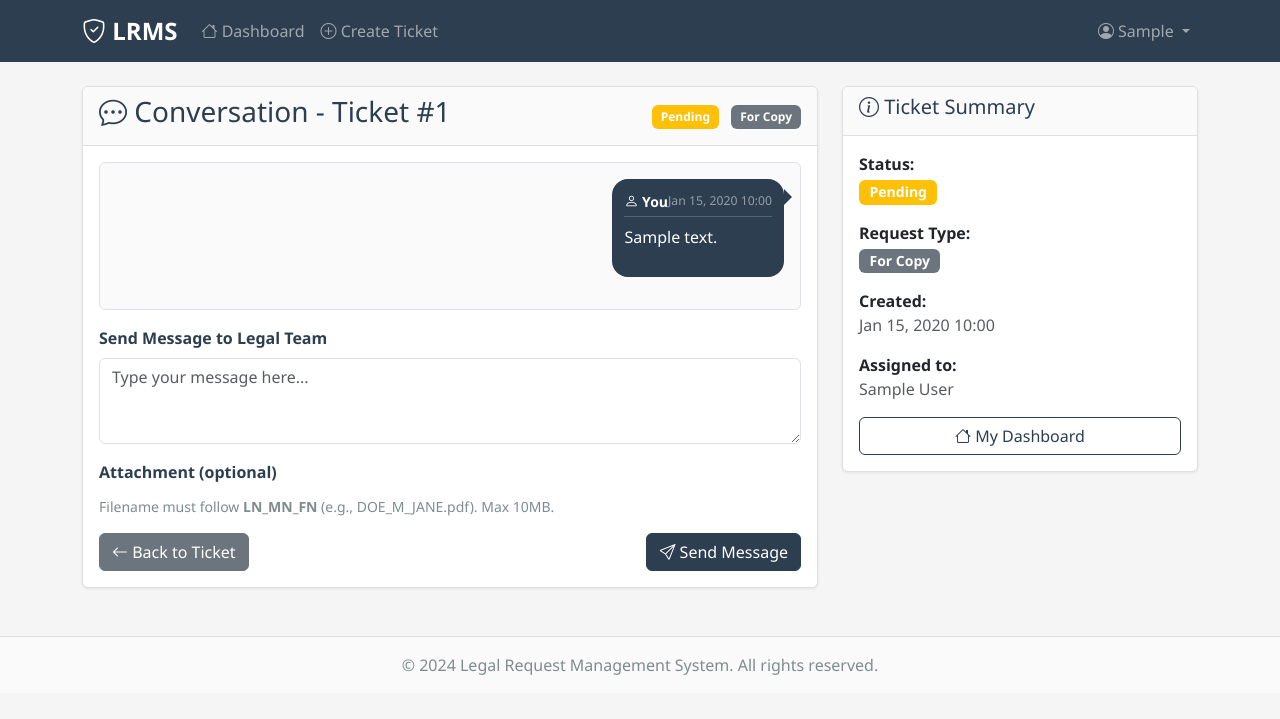
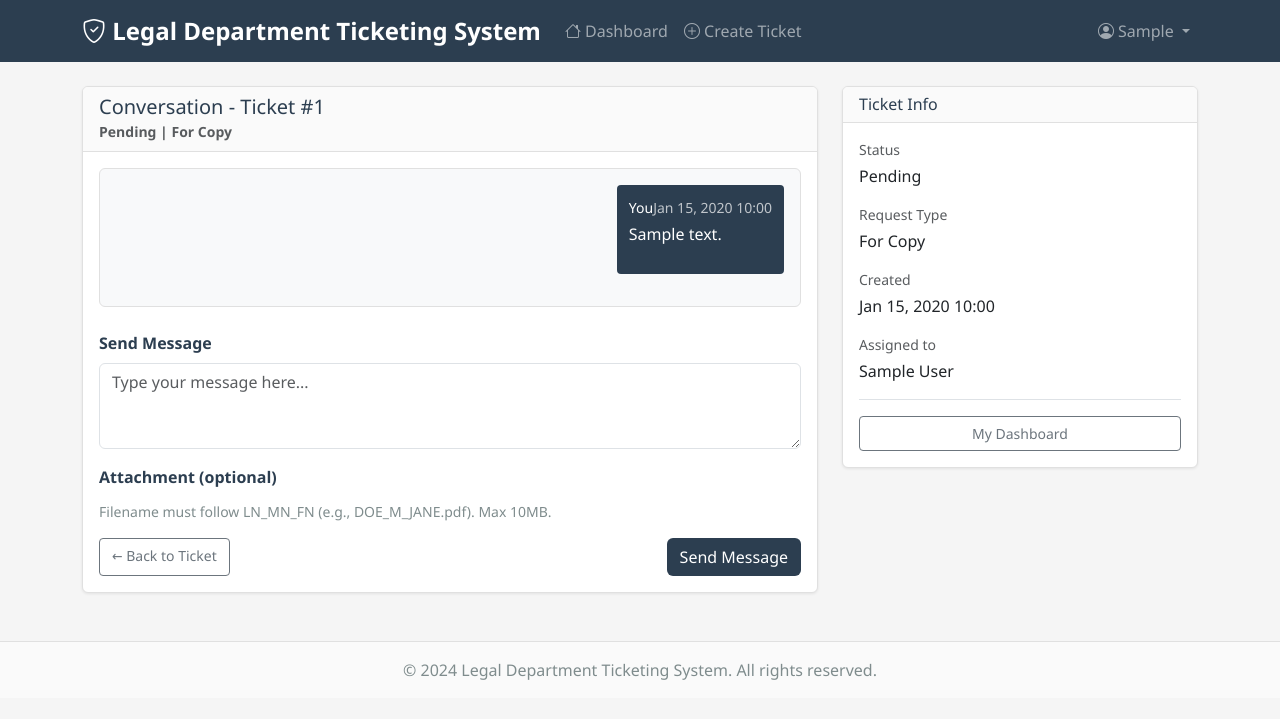
Before and after one commit to ruthsky18/LegalTicketingSystem, a Django app: page /ticket/1/conversation/ in a window 1280 px wide. Shown: the top 719 px of the page. Run offline with Django 5.2, Linux system fonts and the light colour scheme; a user stored in the database is signed in; tables that the repository leaves empty hold one stand-in row (values such as "Sample post").

```diff
--- a/templates/authentication/login.html
+++ b/templates/authentication/login.html
@@ -1,6 +1,6 @@
 {% extends 'base.html' %}
 
-{% block title %}Login - LRMS{% endblock %}
+{% block title %}Login - Legal Department Ticketing System{% endblock %}
 
 {% block content %}
 <div class="row justify-content-center">
--- a/templates/base.html
+++ b/templates/base.html
@@ -4,7 +4,7 @@
 <head>
     <meta charset="UTF-8">
     <meta name="viewport" content="width=device-width, initial-scale=1.0">
-    <title>{% block title %}Legal Request Management System{% endblock %}</title>
+    <title>{% block title %}Legal Department Ticketing System{% endblock %}</title>
 
     <!-- Bootstrap 5 CSS -->
     <link href="https://cdn.jsdelivr.net/npm/bootstrap@5.3.0/dist/css/bootstrap.min.css" rel="stylesheet">
@@ -18,7 +18,7 @@
     <nav class="navbar navbar-expand-lg navbar-dark" style="background-color: #2c3e50;">
         <div class="container">
             <a class="navbar-brand" href="{% url 'tickets:home' %}">
-                <i class="bi bi-shield-check"></i> LRMS
+                <i class="bi bi-shield-check"></i> Legal Department Ticketing System
             </a>
 
             <button class="navbar-toggler" type="button" data-bs-toggle="collapse" data-bs-target="#navbarNav">
@@ -103,7 +103,7 @@
     <!-- Footer -->
     <footer class="text-center py-3 mt-5" style="background-color: #fafafa; color: #7f8c8d; border-top: 1px solid #e0e0e0;">
         <div class="container">
-            <p class="mb-0">&copy; 2024 Legal Request Management System. All rights reserved.</p>
+            <p class="mb-0">&copy; 2024 Legal Department Ticketing System. All rights reserved.</p>
         </div>
     </footer>
 
--- a/templates/tickets/admin_ticket_detail.html
+++ b/templates/tickets/admin_ticket_detail.html
@@ -1,6 +1,6 @@
 {% extends 'base.html' %}
 
-{% block title %}Process Ticket #{{ ticket.id }} - LRMS{% endblock %}
+{% block title %}Process Ticket #{{ ticket.id }} - Legal Department Ticketing System{% endblock %}
 
 {% block content %}
 <div class="row">
--- a/templates/tickets/user_dashboard.html
+++ b/templates/tickets/user_dashboard.html
@@ -1,6 +1,6 @@
 {% extends 'base.html' %}
 
-{% block title %}Dashboard - LRMS{% endblock %}
+{% block title %}Dashboard - Legal Department Ticketing System{% endblock %}
 
 {% block content %}
 <div class="d-flex justify-content-between align-items-center mb-4">
--- a/templates/tickets/user_ticket_conversation.html
+++ b/templates/tickets/user_ticket_conversation.html
@@ -1,41 +1,36 @@
 {% extends 'base.html' %}
 
-{% block title %}Conversation - Ticket #{{ ticket.id }} - LRMS{% endblock %}
+{% block title %}Conversation - Ticket #{{ ticket.id }} - Legal Department Ticketing System{% endblock %}
 
 {% block content %}
 <div class="row">
     <div class="col-md-8">
         <!-- Conversation Thread -->
         <div class="card">
-            <div class="card-header d-flex justify-content-between align-items-center">
-                <h3><i class="bi bi-chat-dots"></i> Conversation - Ticket #{{ ticket.id }}</h3>
-                <div>
-                    <span class="badge bg-{{ ticket.get_status_badge_class }} me-2">
-                        {{ ticket.get_status_display }}
-                    </span>
-                    <span class="badge bg-secondary">{{ ticket.get_nature_of_engagement_display }}</span>
-                </div>
+            <div class="card-header">
+                <h5 class="mb-0">Conversation - Ticket #{{ ticket.id }}</h5>
+                <small class="text-muted">
+                    {{ ticket.get_status_display }} | {{ ticket.get_nature_of_engagement_display }}
+                </small>
             </div>
             <div class="card-body">
                 <!-- Messages -->
-                <div class="conversation-messages" style="max-height: 500px; overflow-y: auto; border: 1px solid #dee2e6; border-radius: 0.375rem; padding: 1rem; margin-bottom: 1rem;">
+                <div class="conversation-messages" style="max-height: 500px; overflow-y: auto; padding: 1rem; margin-bottom: 1.5rem; background-color: #f8f9fa;">
                     {% for message in conversation_messages %}
-                        <div class="message mb-3 {% if message.is_admin_message %}admin-message{% else %}user-message{% endif %}">
+                        <div class="message mb-3">
                             <div class="d-flex {% if message.is_admin_message %}justify-content-start{% else %}justify-content-end{% endif %}">
-                                <div class="message-bubble {% if message.is_admin_message %}bg-info text-white{% else %}bg-primary text-white{% endif %}" style="max-width: 70%; padding: 0.75rem; border-radius: 1rem;">
-                                    <div class="message-header d-flex justify-content-between align-items-center mb-2">
-                                        <strong>
+                                <div style="max-width: 70%; padding: 0.75rem; background-color: {% if message.is_admin_message %}#e9ecef{% else %}#2c3e50{% endif %}; color: {% if message.is_admin_message %}#212529{% else %}#ffffff{% endif %}; border-radius: 0.25rem;">
+                                    <div class="d-flex justify-content-between align-items-center mb-1" style="font-size: 0.875rem;">
+                                        <span>
                                             {% if message.is_admin_message %}
-                                                <i class="bi bi-shield-check"></i> Legal Team
+                                                Legal Team
                                             {% else %}
-                                                <i class="bi bi-person"></i> You
+                                                You
                                             {% endif %}
-                                        </strong>
-                                        <small class="text-white-50">
-                                            {{ message.created_at|date:"M d, Y H:i" }}
-                                        </small>
+                                        </span>
+                                        <span style="opacity: 0.7;">{{ message.created_at|date:"M d, Y H:i" }}</span>
                                     </div>
-                                    <div class="message-content">
+                                    <div>
                                         {{ message.message|linebreaks }}
                                     </div>
                                 </div>
@@ -43,7 +38,6 @@
                         </div>
                     {% empty %}
                         <div class="text-center text-muted py-4">
-                            <i class="bi bi-chat-dots fs-1"></i>
                             <p>No messages yet. Start the conversation!</p>
                         </div>
                     {% endfor %}
@@ -53,26 +47,26 @@
                 <form method="post" enctype="multipart/form-data">
                     {% csrf_token %}
                     <div class="mb-3">
-                        <label for="{{ form.message.id_for_label }}" class="form-label">Send Message to Legal Team</label>
+                        <label for="{{ form.message.id_for_label }}" class="form-label">Send Message</label>
                         {{ form.message }}
                         {% if form.message.errors %}
-                            <div class="text-danger">{{ form.message.errors }}</div>
+                            <div class="text-danger small">{{ form.message.errors }}</div>
                         {% endif %}
                     </div>
                     <div class="mb-3">
                         <label for="{{ form.attachment.id_for_label }}" class="form-label">Attachment (optional)</label>
                         {{ form.attachment }}
-                        <div class="form-text">Filename must follow <strong>LN_MN_FN</strong> (e.g., DOE_M_JANE.pdf). Max 10MB.</div>
+                        <div class="form-text small">Filename must follow LN_MN_FN (e.g., DOE_M_JANE.pdf). Max 10MB.</div>
                         {% if form.attachment.errors %}
-                            <div class="text-danger">{{ form.attachment.errors }}</div>
+                            <div class="text-danger small">{{ form.attachment.errors }}</div>
                         {% endif %}
                     </div>
                     <div class="d-flex justify-content-between">
-                        <a href="{% url 'tickets:ticket_detail' ticket.id %}" class="btn btn-secondary">
-                            <i class="bi bi-arrow-left"></i> Back to Ticket
+                        <a href="{% url 'tickets:ticket_detail' ticket.id %}" class="btn btn-outline-secondary btn-sm">
+                            ← Back to Ticket
                         </a>
-                        <button type="submit" class="btn btn-primary">
-                            <i class="bi bi-send"></i> Send Message
+                        <button type="submit" class="btn" style="background-color: #2c3e50; color: white;">
+                            Send Message
                         </button>
                     </div>
                 </form>
@@ -81,41 +75,36 @@
     </div>
 
     <div class="col-md-4">
-        <!-- Ticket Summary -->
         <div class="card">
             <div class="card-header">
-                <h5><i class="bi bi-info-circle"></i> Ticket Summary</h5>
+                <h6 class="mb-0">Ticket Info</h6>
             </div>
             <div class="card-body">
                 <div class="mb-3">
-                    <strong>Status:</strong><br>
-                    <span class="badge bg-{{ ticket.get_status_badge_class }} fs-6 mt-1">
-                        {{ ticket.get_status_display }}
-                    </span>
+                    <div class="small text-muted mb-1">Status</div>
+                    <div>{{ ticket.get_status_display }}</div>
                 </div>
 
                 <div class="mb-3">
-                    <strong>Request Type:</strong><br>
-                    <span class="badge bg-secondary fs-6 mt-1">
-                        {{ ticket.get_nature_of_engagement_display }}
-                    </span>
+                    <div class="small text-muted mb-1">Request Type</div>
+                    <div>{{ ticket.get_nature_of_engagement_display }}</div>
                 </div>
 
                 <div class="mb-3">
-                    <strong>Created:</strong><br>
-                    <span class="text-muted">{{ ticket.date_created|date:"M d, Y H:i" }}</span>
+                    <div class="small text-muted mb-1">Created</div>
+                    <div>{{ ticket.date_created|date:"M d, Y H:i" }}</div>
                 </div>
 
                 {% if ticket.assigned_to %}
                     <div class="mb-3">
-                        <strong>Assigned to:</strong><br>
-                        <span class="text-muted">{{ ticket.assigned_to.first_name }} {{ ticket.assigned_to.last_name }}</span>
+                        <div class="small text-muted mb-1">Assigned to</div>
+                        <div>{{ ticket.assigned_to.first_name }} {{ ticket.assigned_to.last_name }}</div>
                     </div>
                 {% endif %}
 
-                <div class="d-grid">
-                    <a href="{% url 'tickets:user_dashboard' %}" class="btn btn-outline-primary">
-                        <i class="bi bi-house"></i> My Dashboard
+                <div class="border-top pt-3 mt-3">
+                    <a href="{% url 'tickets:user_dashboard' %}" class="btn btn-outline-secondary btn-sm w-100">
+                        My Dashboard
                     </a>
                 </div>
             </div>
--- a/tickets/forms.py
+++ b/tickets/forms.py
@@ -31,11 +31,38 @@ class TicketForm(forms.ModelForm):
         user = kwargs.pop('user', None)
         super().__init__(*args, **kwargs)
 
-        # Auto-fill user information if available
+        # Auto-fill and disable user information if available
         if user:
             self.fields['name'].initial = user.first_name
+            self.fields['name'].widget.attrs.update({
+                'readonly': 'readonly',
+                'style': 'background-color: #f8f9fa; cursor: not-allowed;'
+            })
+
             self.fields['last_name'].initial = user.last_name
+            self.fields['last_name'].widget.attrs.update({
+                'readonly': 'readonly',
+                'style': 'background-color: #f8f9fa; cursor: not-allowed;'
+            })
+
             self.fields['email'].initial = user.email
+            self.fields['email'].widget.attrs.update({
+                'readonly': 'readonly',
+                'style': 'background-color: #f8f9fa; cursor: not-allowed;'
+            })
+
+            # Always set department from user profile
+            if user.department:
+                self.fields['department'].initial = user.department
+            else:
+                # If user doesn't have department, show message
+                self.fields['department'].initial = None
+            # Make department not required in form validation since we handle it in view
+            self.fields['department'].required = False
+            self.fields['department'].widget.attrs.update({
+                'disabled': 'disabled',
+                'style': 'background-color: #f8f9fa; cursor: not-allowed;'
+            })
 
     def clean(self):
         cleaned_data = super().clean()
--- a/tickets/urls.py
+++ b/tickets/urls.py
@@ -9,7 +9,7 @@ urlpatterns = [
     path('create/', views.create_ticket, name='create_ticket'),
     path('ticket/<int:ticket_id>/', views.ticket_detail, name='ticket_detail'),
     path('ticket/<int:ticket_id>/conversation/', views.user_ticket_conversation, name='user_ticket_conversation'),
-    # Legal team (LRMS admin) routes
+    # Legal team admin routes
     path('legal/', views.admin_dashboard, name='admin_dashboard'),
     path('legal/ticket/<int:ticket_id>/', views.admin_ticket_detail, name='admin_ticket_detail'),
     path('legal/ticket/<int:ticket_id>/conversation/', views.ticket_conversation, name='ticket_conversation'),
--- a/tickets/views.py
+++ b/tickets/views.py
@@ -57,11 +57,25 @@ def create_ticket(request):
         if form.is_valid():
             ticket = form.save(commit=False)
             ticket.user = request.user
+            # Set user information from logged-in user (since fields are disabled)
+            ticket.name = request.user.first_name
+            ticket.last_name = request.user.last_name
+            ticket.email = request.user.email
+            # Always set department from user profile (required field)
+            if request.user.department:
+                ticket.department = request.user.department
+            else:
+                # If user doesn't have department, set a default or show error
+                messages.error(request, 'Please update your profile with a department before creating tickets.')
+                return render(request, 'tickets/create_ticket.html', {'form': form})
             ticket.save()
             messages.success(request, 'Ticket created successfully!')
             return redirect('tickets:user_dashboard')
     else:
         form = TicketForm(user=request.user)
+        # Check if user has department set
+        if not request.user.department:
+            messages.warning(request, 'Please update your profile with a department. You will need it to create tickets.')
 
     return render(request, 'tickets/create_ticket.html', {'form': form})
 
```
Also changed, not shown: authentication/forms.py (+23 -4 lines), authentication/models.py (+11 -0 lines), authentication/views.py (+12 -1 lines), templates/authentication/profile.html (+53 -15 lines), templates/authentication/signup.html (+7 -6 lines), templates/tickets/admin_dashboard.html (+5 -3 lines), templates/tickets/create_ticket.html (+12 -5 lines), templates/tickets/ticket_conversation.html (+49 -76 lines), templates/tickets/ticket_detail.html (+32 -40 lines), README_IDE_SETUP.md (added), authentication/migrations/0002_user_department.py (added).
